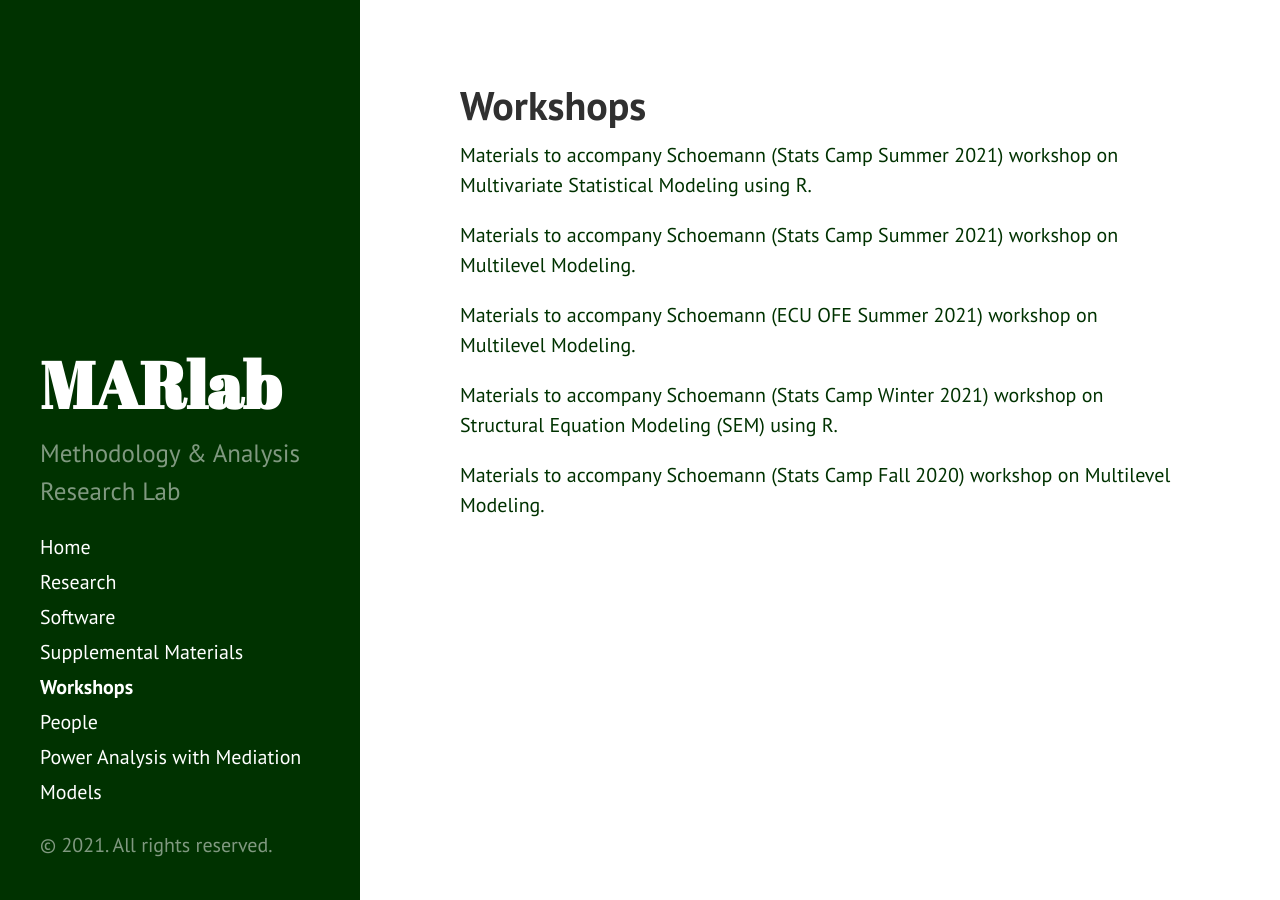
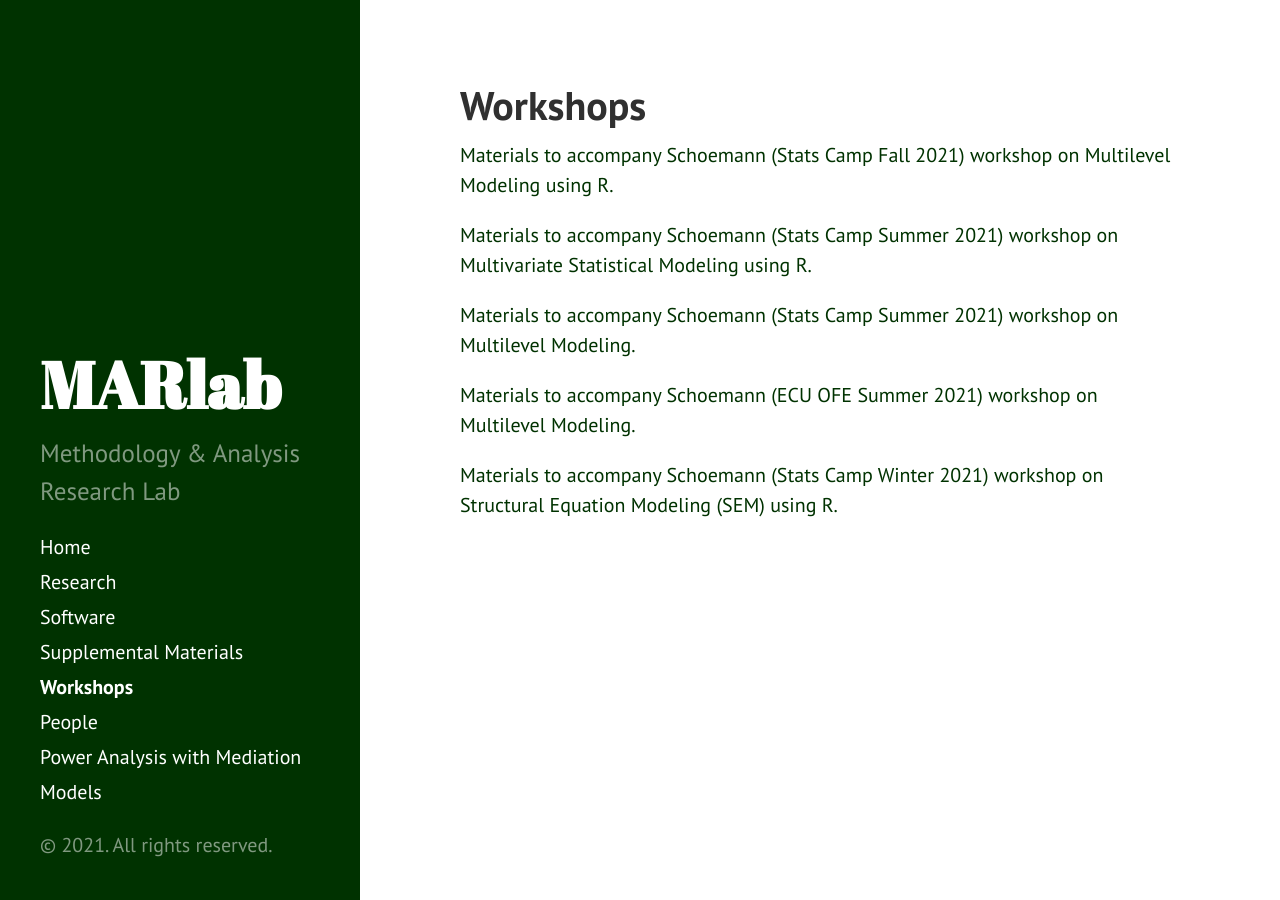
Before and after one commit to schoam4/schoam4.github.io, a Jekyll site: the page built from Workshops.md, in a window 1280 px wide. Built offline with Jekyll 4.4.1, drawn with Linux system fonts in a browser that asks for light colours; some of the changed lines change nothing that is shown.

Commit message:
Update Workshops.md
Added Fall Stats Camp

```diff
--- a/Workshops.md
+++ b/Workshops.md
@@ -2,6 +2,8 @@
 layout: page
 title: Workshops
 ---
+
+[Materials to accompany Schoemann (Stats Camp Fall 2021) workshop on Multilevel Modeling using R.](https://github.com/schoam4/Talks/raw/master/Stats_Camp/MLM_R_Fall2021.zip)
 
 [Materials to accompany Schoemann (Stats Camp Summer 2021) workshop on Multivariate Statistical Modeling using R.](https://github.com/schoam4/Talks/raw/master/Stats_Camp/MVM_R_Summer2021.zip)
 
@@ -10,5 +12,3 @@
 [Materials to accompany Schoemann (ECU OFE Summer 2021) workshop on Multilevel Modeling.](https://github.com/schoam4/Talks/raw/master/MLM_workshop_05272021.zip)
 
 [Materials to accompany Schoemann (Stats Camp Winter 2021) workshop on Structural Equation Modeling (SEM) using R.](https://github.com/schoam4/Talks/raw/master/Stats_Camp/SEM_R_Winter2021.zip)
-
-[Materials to accompany Schoemann (Stats Camp Fall 2020) workshop on Multilevel Modeling.](https://github.com/schoam4/Talks/raw/master/Stats_Camp/MLM_R_Fall2020.zip)
```
